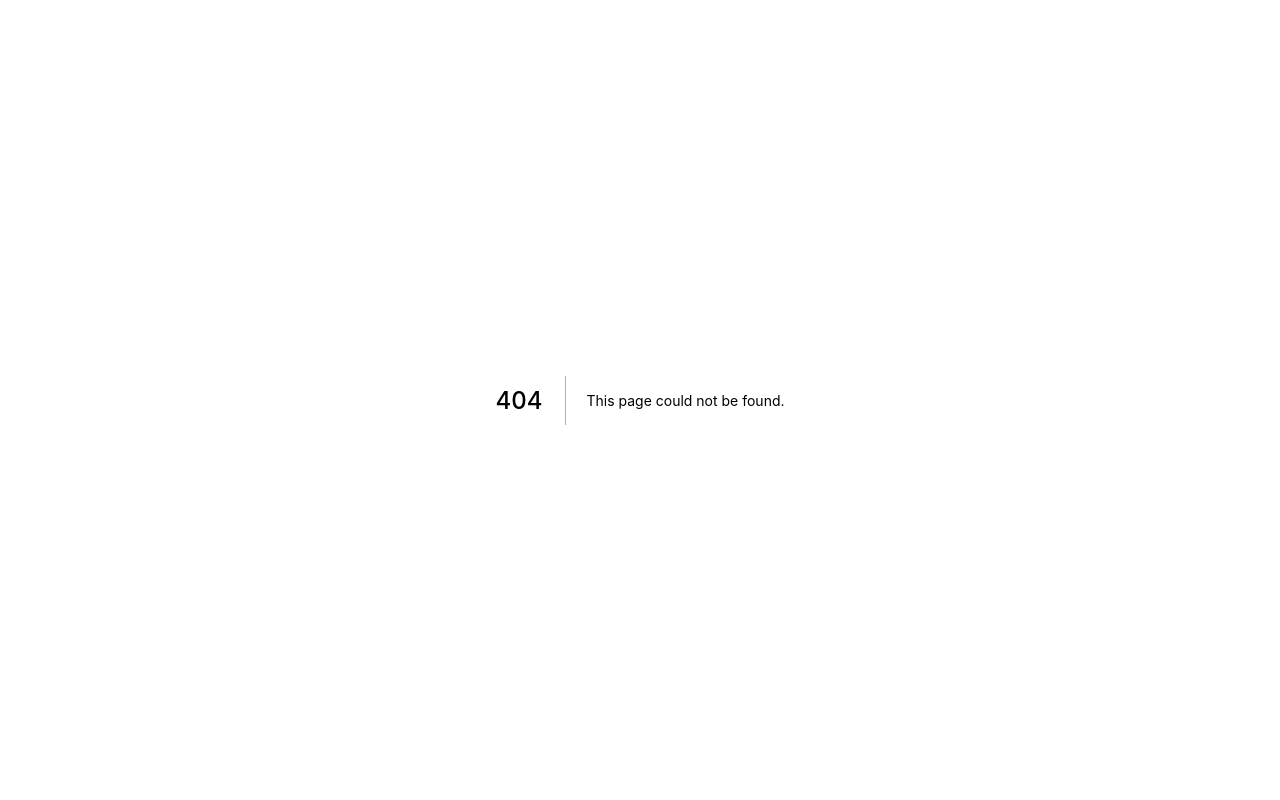
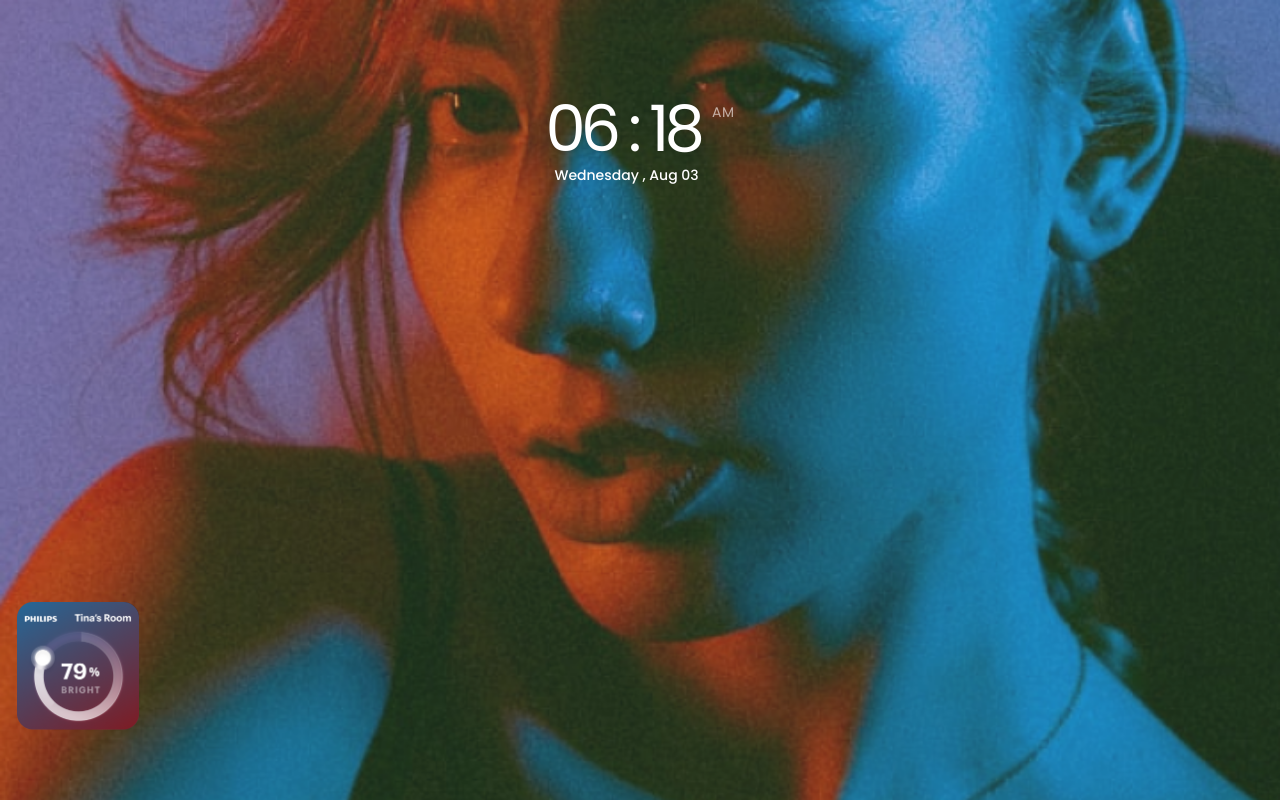
Before and after one commit to SskYwaLkeR/gtv-hackathon, a Next.js app: page /lockscreen in a window 1280 px wide. Before the commit this address had no page. Built offline with nearby package versions, Linux system fonts and the light colour scheme; no server answers; the database is empty; a web font is replaced by a local one.

Commit message:
add lockscreen

```diff
--- /dev/null
+++ b/pages/lockscreen.tsx
@@ -0,0 +1,7 @@
+import { Lockscreen } from "../src/Component/Lockscreen";
+
+const LockscreenPage = () => {
+  return <Lockscreen />;
+};
+
+export default LockscreenPage;
--- /dev/null
+++ b/src/Component/Lockscreen/Lockscreen.module.css
@@ -0,0 +1,94 @@
+
+
+.container {
+    width: 100%;
+    height: 100%;
+    background-image: url('/lockscreen.png');
+    background-repeat: no-repeat;
+    background-position: center;
+    background-size: cover;
+    padding-top: 90px;
+}
+
+.time {
+    font-weight: 400;
+    font-size: 64px;
+    line-height: 77px;
+    text-align: center;
+    color: #FFFFFF;
+    font-family: 'Poppins';
+    text-shadow: 0px 0px 4px rgba(0, 0, 0, 0.1);
+    letter-spacing: -5px;
+}
+
+.ampm {
+    font-weight: 400;
+    font-size: 14px;
+    line-height: 17px;
+    color: #FFFFFF;
+    opacity: 0.6;
+    letter-spacing: 0.5px;
+    vertical-align: top;
+    margin-top: 14px;
+    display: inline-block;
+    text-shadow: 0px 0px 4px rgba(0, 0, 0, 0.1);
+}
+
+.date {
+    font-weight: 500;
+    font-size: 14px;
+    line-height: 17px;
+    text-align: center;
+    font-family: 'Poppins';
+    color: #FFFFFF;
+    margin-left: -27px;
+}
+
+
+.widget_container {
+    display: flex;
+    position: absolute;
+    left: 16px;
+    bottom: 70px;
+
+}
+
+.widget1{
+    width: 123px;
+    height: 128px;
+    margin-right: 16px;
+}
+
+.moment {
+    background-repeat: no-repeat;
+    background-position: center;
+    background-size: cover;
+    width: 123px;
+    height: 128px;
+    border-radius: 16px;
+    display: flex;
+    flex-direction: column;
+    justify-content: flex-end;
+    padding: 5px;
+}
+
+.footer {
+    display: flex;
+    align-items: center;
+    justify-content: center;
+}
+
+.icon {
+    width: 15px;
+    height: 12px;
+    margin-right: 4px;
+}
+
+.label {
+    font-family: 'Poppins';
+    font-weight: 600;
+    font-size: 10px;
+    line-height: 15px;
+    color: #FFFFFF;
+    text-shadow: 0px 0px 12px #000000;
+}
--- /dev/null
+++ b/src/Component/Lockscreen/Lockscreen.tsx
@@ -0,0 +1,70 @@
+import s from "./Lockscreen.module.css";
+import { onValue, ref, set } from "firebase/database";
+import { database } from "../../firebase";
+import { useEffect, useState } from "react";
+
+export type Moments = {
+  title: string;
+  momentUrl: string;
+  timestamp: string;
+  source: string;
+  id: string;
+};
+
+const date = new Date();
+
+export const Lockscreen = () => {
+  const [moments, setMoments] = useState<Moments>();
+
+  const writeMomentsData = (data: Moments) => {
+    const { title, timestamp, momentUrl, source } = data;
+    set(ref(database, "moments"), {
+      id: "abc-123-xyz",
+      title,
+      momentUrl,
+      timestamp,
+      source,
+    });
+  };
+
+  const readMomentsData = () => {
+    const momentsRef = ref(database, "moments");
+    onValue(momentsRef, (snapshot) => {
+      const data = snapshot.val();
+      console.log("DATA", data);
+      setMoments(data);
+    });
+  };
+
+  useEffect(() => {
+    readMomentsData();
+  }, []);
+  return (
+    <div className={s.container}>
+      <p className={s.time}>
+        {String(date.getHours()).padStart(2, "0")} :{" "}
+        {String(date.getMinutes()).padStart(2, "0")}{" "}
+        <span className={s.ampm}>{date.getHours() > 12 ? "PM" : "AM"}</span>
+      </p>
+      <p className={s.date}>
+        {date.toLocaleDateString("en", { weekday: "long" })} ,{" "}
+        {date.toLocaleString("en", { month: "short" })}{" "}
+        {String(date.getDay()).padStart(2, "0")}
+      </p>
+      <div className={s.widget_container}>
+        <img className={s.widget1} src={"/widget1.png"} alt="" />
+        {moments && (
+          <div
+            className={s.moment}
+            style={{ backgroundImage: `url(${moments.momentUrl})` }}
+          >
+            <div className={s.footer}>
+              <img className={s.icon} src="/camera.png" alt="" />
+              <p className={s.label}>New Moments</p>
+            </div>
+          </div>
+        )}
+      </div>
+    </div>
+  );
+};
--- /dev/null
+++ b/src/Component/Lockscreen/index.ts
@@ -0,0 +1 @@
+export { Lockscreen } from "./Lockscreen";
--- a/src/Component/Snapshot/Snapshot.tsx
+++ b/src/Component/Snapshot/Snapshot.tsx
@@ -2,7 +2,7 @@ import { onValue, ref, set } from "firebase/database";
 import { database } from "../../firebase";
 import { useEffect, useState } from "react";
 
-type Moments = {
+export type Moments = {
   title: string;
   momentUrl: string;
   timestamp: string;
```
Also changed, not shown: public/lockscreen.png (added), public/widget1.png (added).
